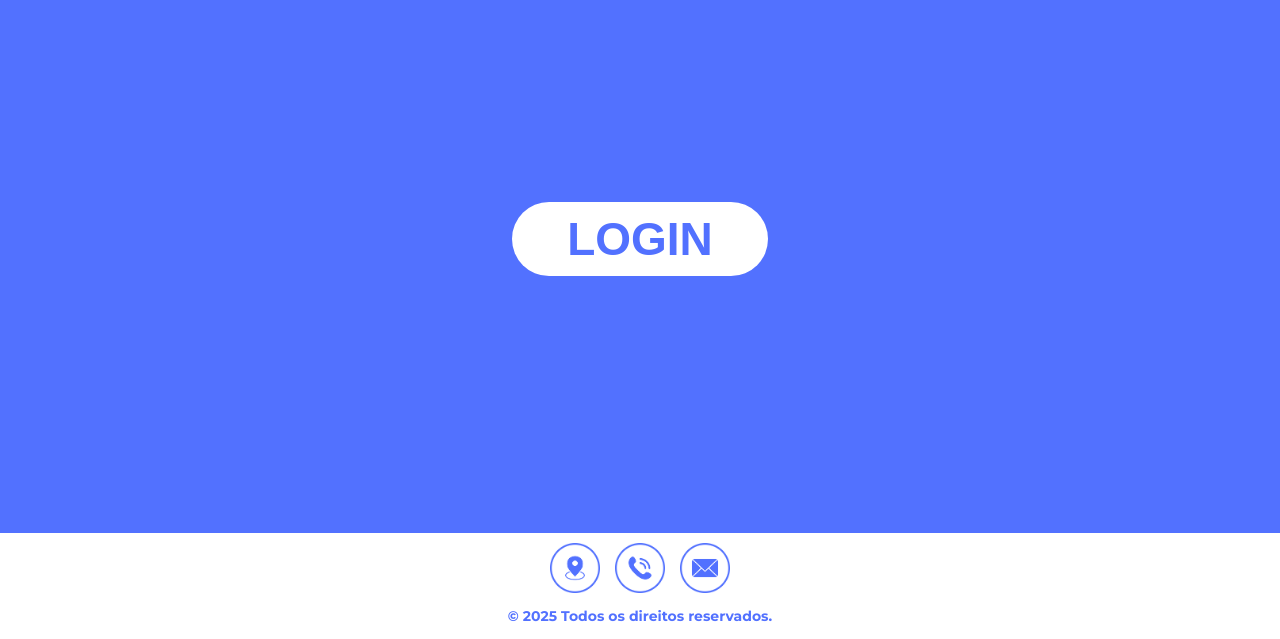
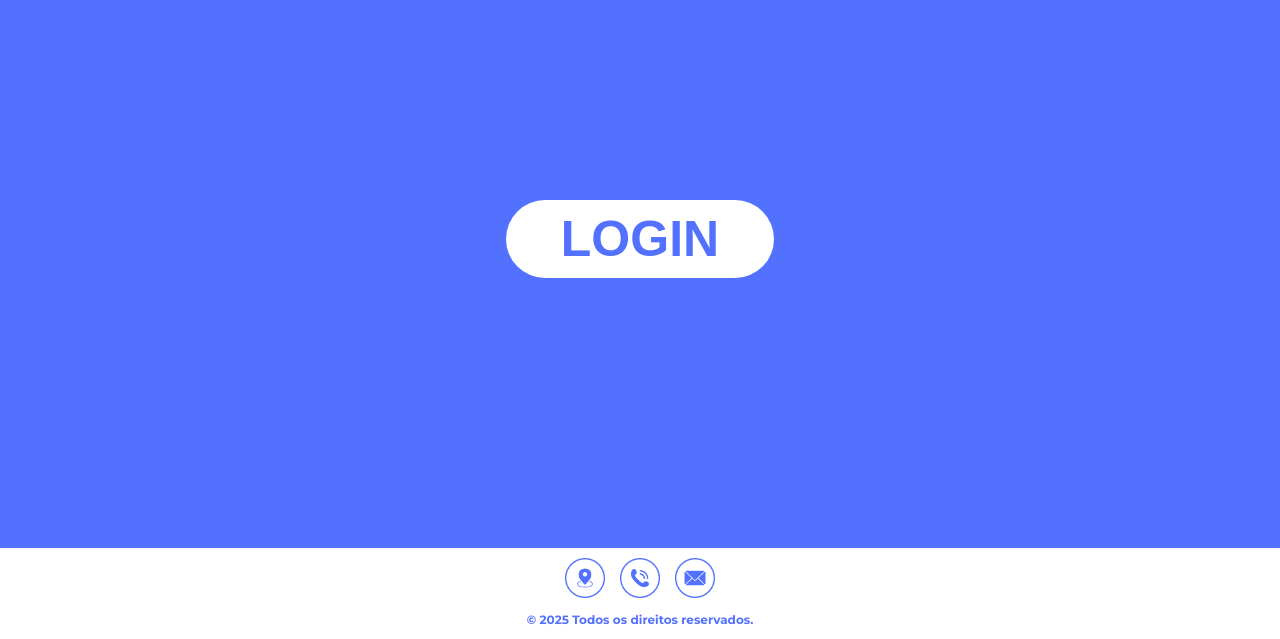
Before and after one commit to Didass7/ES-ESAdvogados, a PHP site: page /pagina-inicial.php in a window 1280 px wide. Shown: the part 161-800 px from the top of the page. Run offline with PHP 8.4, Linux system fonts and the light colour scheme.

Commit message:
alteração tamanhos

```diff
--- a/style.css
+++ b/style.css
@@ -47,7 +47,7 @@ header {
     border: none; /* Remove bordas */
     border-radius: 50px; /* Torna o botão redondo */
     padding: 10px 55px; /* Reduz a altura e aumenta a largura */
-    font-size: 46px; /* Mantém o tamanho da fonte */
+    font-size: 50px; /* Mantém o tamanho da fonte */
     cursor: pointer; /* Mostra o cursor de clique */
     transition: all 0.3s ease; /* Transição suave para hover */
     font-weight: bold;
@@ -72,12 +72,12 @@ footer {
 }
 
 .footer-images img {
-    width: 50px;
-    height: 50px;
+    width: 40px;
+    height: 40px;
 }
 
 .copyright {
-    font-size: 14px;
+    font-size: 12px;
     color: #5271ff;
     margin-top: 0px;
     text-align: center;
```
